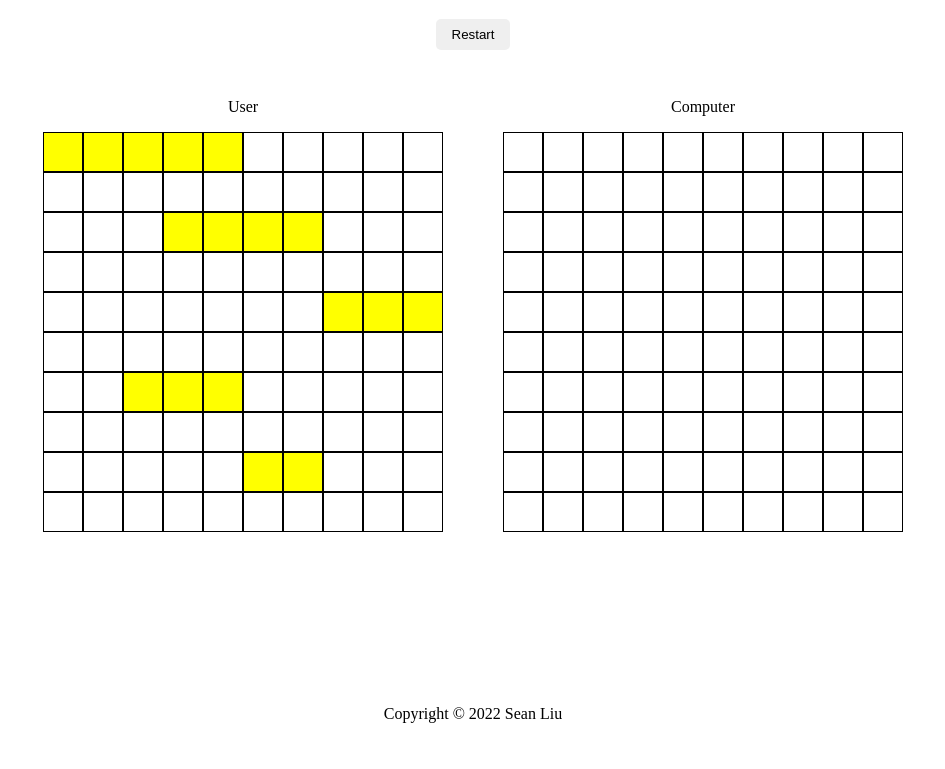
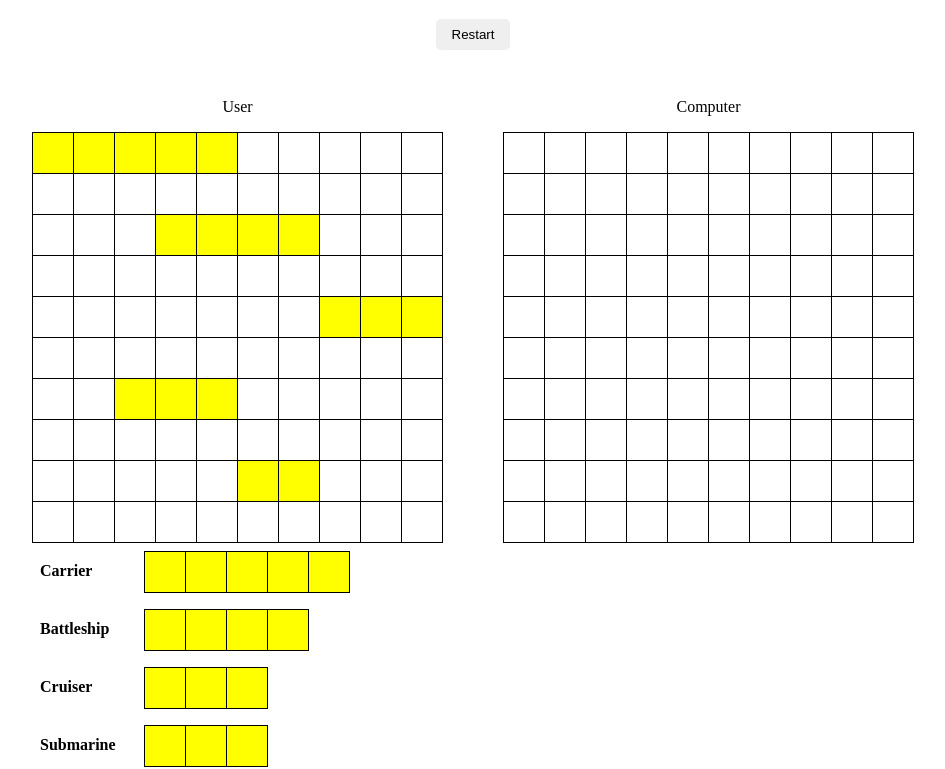
Before and after one commit to siang720/The-Odin-Project-BattleShip, a website built with webpack: page dist/index.html in a window 1280 px wide. Shown: the part 69-838 px from the top of the page, without its empty margins (167-1112 px from the left). Before the commit the page ends 816 px from the top, so only its background shows below. Built offline with nearby package versions, Linux system fonts and the light colour scheme.

Commit message:
add ships for drag and drop

```diff
--- a/src/style.css
+++ b/src/style.css
@@ -35,12 +35,15 @@
 
 .grid {
   display: grid;
-  width: 400px;
-  height: 400px;
+  width: 410px;
+  height: 410px;
+  border-left: 1px solid black;
+  border-top: 1px solid black;
 }
 
 .cell {
-  border: 1px solid black;
+  border-right: 1px solid black;
+  border-bottom: 1px solid black;
 }
 
 .cell:hover {
@@ -58,3 +61,32 @@
 .miss {
   background-color: gainsboro;
 }
+
+.ship-container {
+  display: flex;
+  gap: 16px;
+}
+
+.ship-name {
+  text-align: left;
+  font-weight: 600;
+  width: 80px;
+  height: 40px;
+  line-height: 40px;
+  margin: 8px;
+}
+
+.ship {
+  display: flex;
+  margin: 8px 0 8px 0;
+  border-top: 1px solid black;
+  border-left: 1px solid black;
+  border-bottom: 1px solid black;
+}
+
+.ship-cell {
+  width: 40px;
+  height: 40px;
+  background-color: yellow;
+  border-right: 1px solid black;
+}
--- a/src/views/DOMNodes.js
+++ b/src/views/DOMNodes.js
@@ -4,8 +4,9 @@ const DOMnodes = (() => {
   const getUserGrid = () => document.querySelector(".user-grid");
   const getComputerGrid = () => document.querySelector(".computer-grid");
   const getRestartBtn = () => document.querySelector(".restart-btn");
+  const getShips = () => document.querySelectorAll(".ship");
 
-  return { getUserNameNode, getComputerNameNode, getUserGrid, getComputerGrid, getRestartBtn}
+  return { getUserNameNode, getComputerNameNode, getUserGrid, getComputerGrid, getRestartBtn, getShips}
 })();
 
 export default DOMnodes;
--- a/src/views/initialize.js
+++ b/src/views/initialize.js
@@ -19,8 +19,15 @@ const createHeader = () => {
 const createMain = () => {
   const main = document.createElement("div");
   main.classList.add("main");
-  main.appendChild(createGameBoardCard("user", 10));
-  main.appendChild(createGameBoardCard("computer",10));
+  let userGameBoard = createGameBoardCard("user", 10);
+  addShip(userGameBoard, "Carrier", 5);
+  addShip(userGameBoard, "Battleship", 4);
+  addShip(userGameBoard, "Cruiser", 3);
+  addShip(userGameBoard, "Submarine", 3);
+  addShip(userGameBoard, "Destroyer", 2);
+  let computerGameBoard = createGameBoardCard("computer",10)
+  main.appendChild(userGameBoard);
+  main.appendChild(computerGameBoard);
 
   return main;
 }
@@ -31,8 +38,7 @@ const createGameBoardCard = (name, size) => {
   const userName = document.createElement("div");
   userName.classList.add(`${name}-name`);
   const grid = document.createElement("div");
-  grid.classList.add("grid");
-  grid.classList.add(`${name}-grid`);
+  grid.classList.add("grid", `${name}-grid`);
 
   gameBoardCard.appendChild(userName);
   gameBoardCard.appendChild(grid);
@@ -49,6 +55,26 @@ const createGameBoardCard = (name, size) => {
 
   return gameBoardCard;
 }
+
+const addShip = (gameBoard, name, length) => {
+  let shipContainer = document.createElement("div");
+  shipContainer.classList.add("ship-container");
+  let shipName = document.createElement("p");
+  shipName.classList.add("ship-name");
+  shipName.innerText = name;
+  let ship = document.createElement("div");
+  ship.classList.add("ship");
+  ship.id = name;
+  for (let i = 0; i < length; i++) {
+    let shipElement = document.createElement('div');
+    shipElement.classList.add('ship-cell');
+    shipElement.dataset.index = i;
+    ship.appendChild(shipElement);
+  }
+  shipContainer.appendChild(shipName);
+  shipContainer.appendChild(ship);
+  gameBoard.appendChild(shipContainer);
+};
 
 const createFooter = () => {
   const footer = document.createElement("footer");
```
